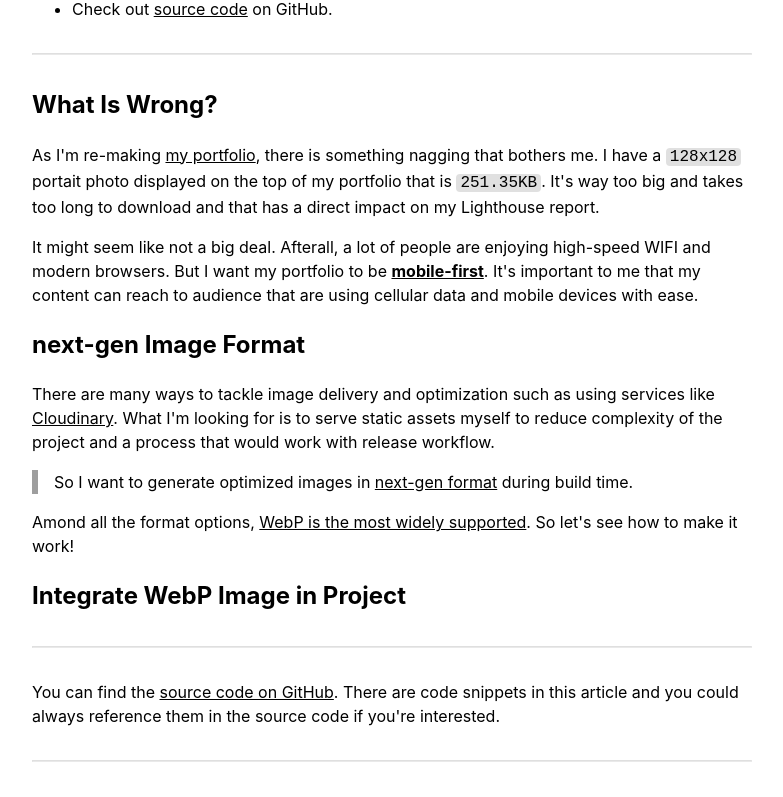
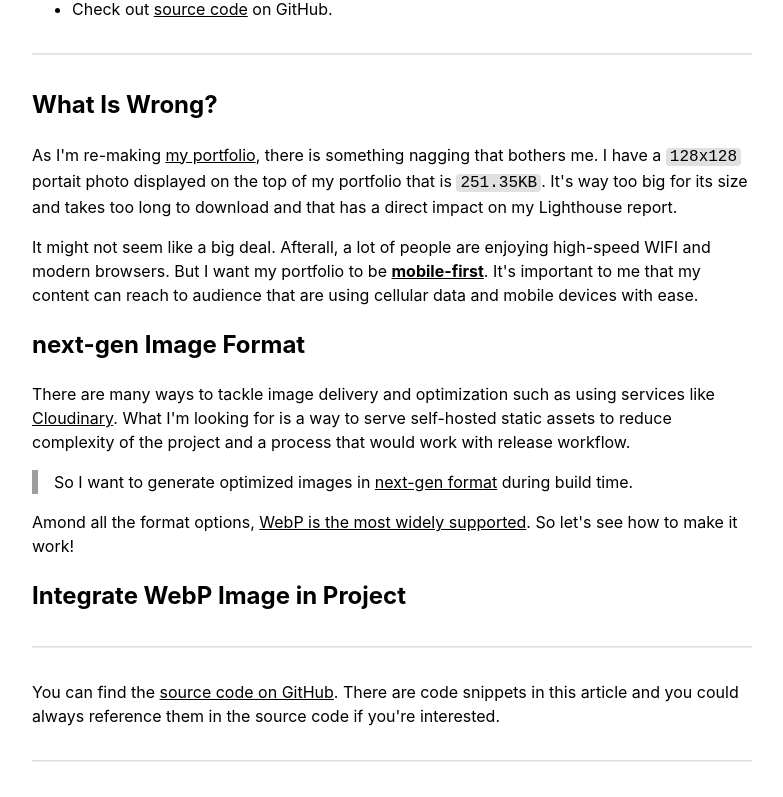
Before and after one commit to DawChihLiou/dawchihliou.github.io, a Next.js app: page /articles/use-webp-for-better-ux in a window 1280 px wide. Shown: the part 876-1673 px from the top of the page, without its empty margins (248-1031 px from the left). Built offline with nearby package versions, Linux system fonts and the light colour scheme; a small style sheet from the web is missing.

Commit message:
style: content and styling minor update

```diff
--- a/components/Article/Article.module.css
+++ b/components/Article/Article.module.css
@@ -1,7 +1,7 @@
 .container {
   min-height: 100vh;
   width: 100%;
-  padding: 2.5rem 1rem 3rem;
+  padding: 2.5rem 1rem 2rem;
   margin: 0 auto;
 }
 
--- a/components/Author/Author.module.css
+++ b/components/Author/Author.module.css
@@ -1,7 +1,7 @@
 .wrap {
   display: flex;
   align-items: flex-start;
-  margin-top: 5rem;
+  margin-top: 4rem;
 }
 
 @media (max-width: 576px) {
--- a/pages/articles/use-webp-for-better-ux.mdx
+++ b/pages/articles/use-webp-for-better-ux.mdx
@@ -48,16 +48,16 @@ export default ({ children }) => (
 
 As I'm re-making [my portfolio](https://dawchihliou.github.io/), there is something nagging that bothers me.
 I have a `128x128` portait photo displayed on the top of my portfolio that is `251.35KB`.
-It's way too big and takes too long to download and that has a direct impact on my Lighthouse report.
+It's way too big for its size and takes too long to download and that has a direct impact on my Lighthouse report.
 
-It might seem like not a big deal. Afterall, a lot of people are enjoying high-speed WIFI and modern browsers.
+It might not seem like a big deal. Afterall, a lot of people are enjoying high-speed WIFI and modern browsers.
 But I want my portfolio to be [**mobile-first**](https://www.uxpin.com/studio/blog/a-hands-on-guide-to-mobile-first-design/).
 It's important to me that my content can reach to audience that are using cellular data and mobile devices with ease.
 
 ## next-gen Image Format
 
 There are many ways to tackle image delivery and optimization such as using services like [Cloudinary](https://cloudinary.com/).
-What I'm looking for is to serve static assets myself to reduce complexity of the project and a process that would work with release workflow.
+What I'm looking for is a way to serve self-hosted static assets to reduce complexity of the project and a process that would work with release workflow.
 
 > So I want to generate optimized images in [next-gen format](https://web.dev/uses-webp-images/) during build time.
 
--- a/styles/Home.module.css
+++ b/styles/Home.module.css
@@ -7,7 +7,7 @@
 }
 
 .main {
-  padding: 5rem 1rem 0;
+  padding: 5rem 1rem 1rem;
   flex: 1;
   display: flex;
   flex-direction: column;
```
Also changed, not shown: public/raw/social-media.png.
